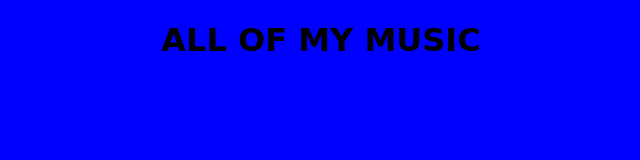
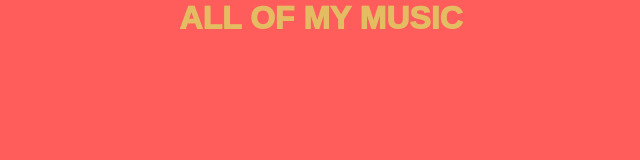
Before and after one commit to seyi-vibez-c/mymusic, a plain HTML site: page index.html in a window 1280 px wide. Shown: the whole page, without its empty margins (319-959 px from the left). Drawn offline with Linux system fonts and the light colour scheme.

Commit message:
Update style.css

```diff
--- a/style.css
+++ b/style.css
@@ -1,8 +1,37 @@
-body {
-  background: blue;
+*{
+  padding: 0;
+  margin: 0;
+  box-sizing: border-box;
 }
-body h1 {
+body{
+  color: black;
+  background: red;
+  animation: 60s change infinite ease-in-out;
+
+}
+.all {
+  color: rgba(225,200,100,0.9);
+  font-family: arial;
   text-align: center;
-  font-family: cursive;
-  text-decoration-line: blink;
+  font-weight: 1000;
 }
+
+
+
+@keyframes change{
+  20%{
+    background: linear-gradient(to left, #f00, #0f0);
+  }
+  40%{
+   background: radial-gradient(circle, #00f,#0f0, #f00);
+  }
+  60%{
+   background: conic-gradient(green,red);
+  }
+  80%{
+  background: linear-gradient(bottom, red,blue)
+  }
+  100%{
+  background: linear-gradient(to top, green, blue);
+  }
+}
```
